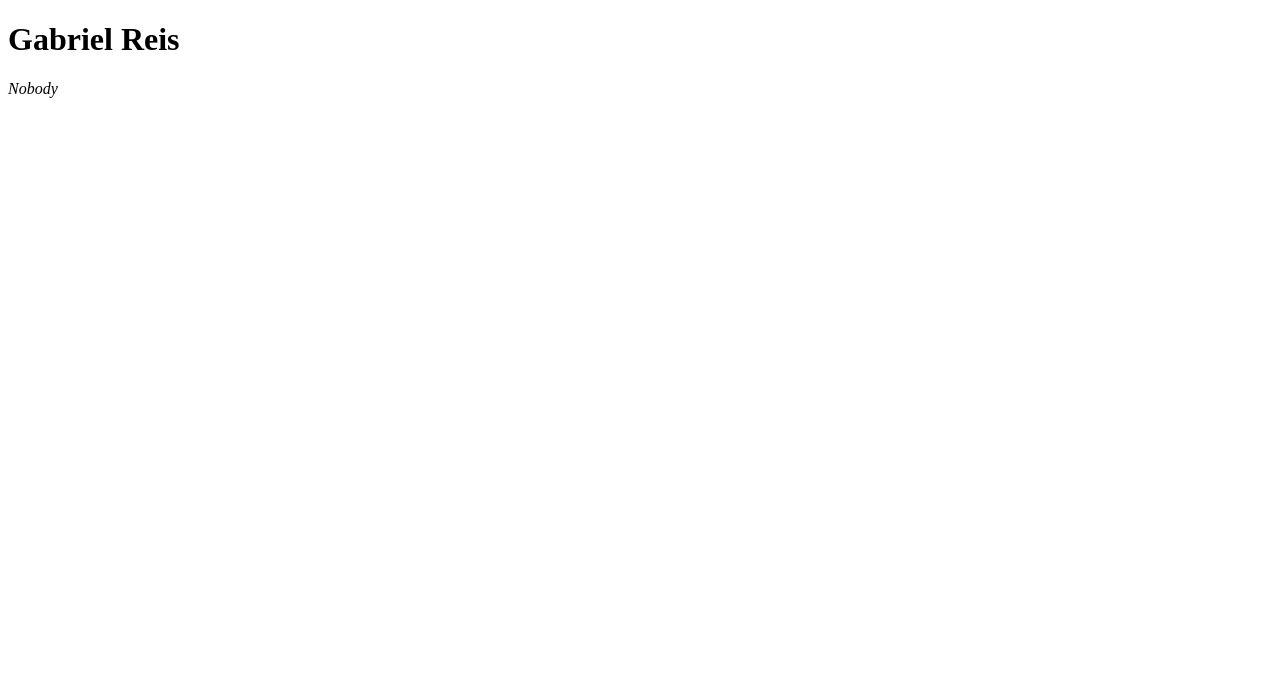
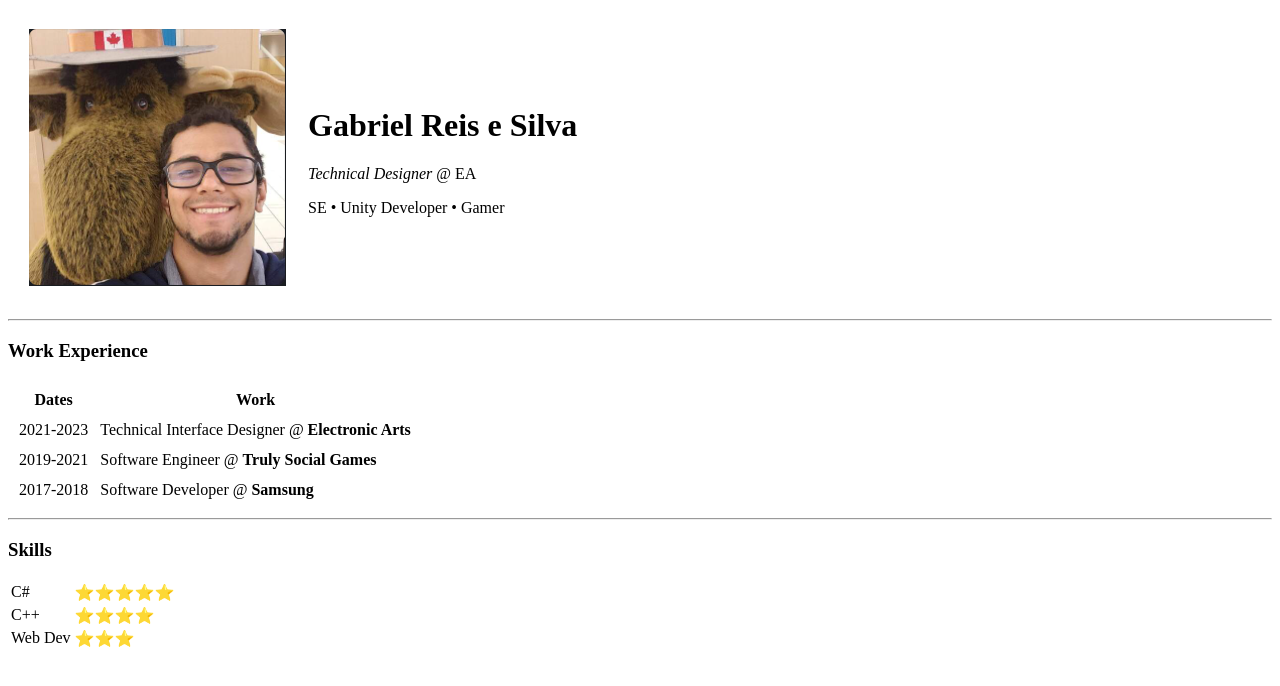
Before and after one commit to GabrielReisESilva/cv, a plain HTML site: page index.html in a window 1280 px wide. Drawn offline with Linux system fonts and the light colour scheme.

Commit message:
Update index

```diff
--- a/index.html
+++ b/index.html
@@ -3,12 +3,60 @@
 
 <head>
   <meta charset="utf-8">
-  <title>Gabe's Personal Site</title>
+  <title>Gabe's CV</title>
 </head>
 
 <body>
-  <h1>Gabriel Reis</h1>
-<p><em>Nobody</em></p>
+  <table cellspacing="20">
+    <tr>
+      <td><img src="images/gabe.png" alt="gabe profile picture"></td>
+      <td>
+        <h1>Gabriel Reis e Silva</h1>
+        <p><em>Technical Designer</em> @ EA</p>
+        <p>SE • Unity Developer • Gamer</p>
+      </td>
+    </tr>
+  </table>
+  <hr>
+  <h3>Work Experience</h3>
+  <table cellspacing="10">
+    <thead>
+      <tr>
+        <th>Dates</th>
+        <th>Work</th>
+      </tr>
+    </thead>
+    <tbod>
+      <tr>
+        <td>2021-2023</td>
+        <td>Technical Interface Designer @ <strong>Electronic Arts</strong></td>
+      </tr>
+        <tr>
+          <td>2019-2021</td>
+          <td>Software Engineer @ <strong>Truly Social Games</strong></td>
+        </tr>
+          <tr>
+            <td>2017-2018</td>
+            <td>Software Developer @ <strong>Samsung</strong></td>
+          </tr>
+    </tbod>
+  </table>
+  <hr>
+  <h3>Skills</h3>
+  <table>
+    <tr>
+      <td>C#</td>
+      <td>⭐⭐⭐⭐⭐</td>
+    </tr>
+    <tr>
+      <td>C++</td>
+      <td>⭐⭐⭐⭐</td>
+    </tr>
+    <tr>
+      <td>Web Dev</td>
+      <td>⭐⭐⭐</td>
+    </tr>
+  </table>
 </body>
 
 </html>
```
Also changed, not shown: images/gabe.png (added).
